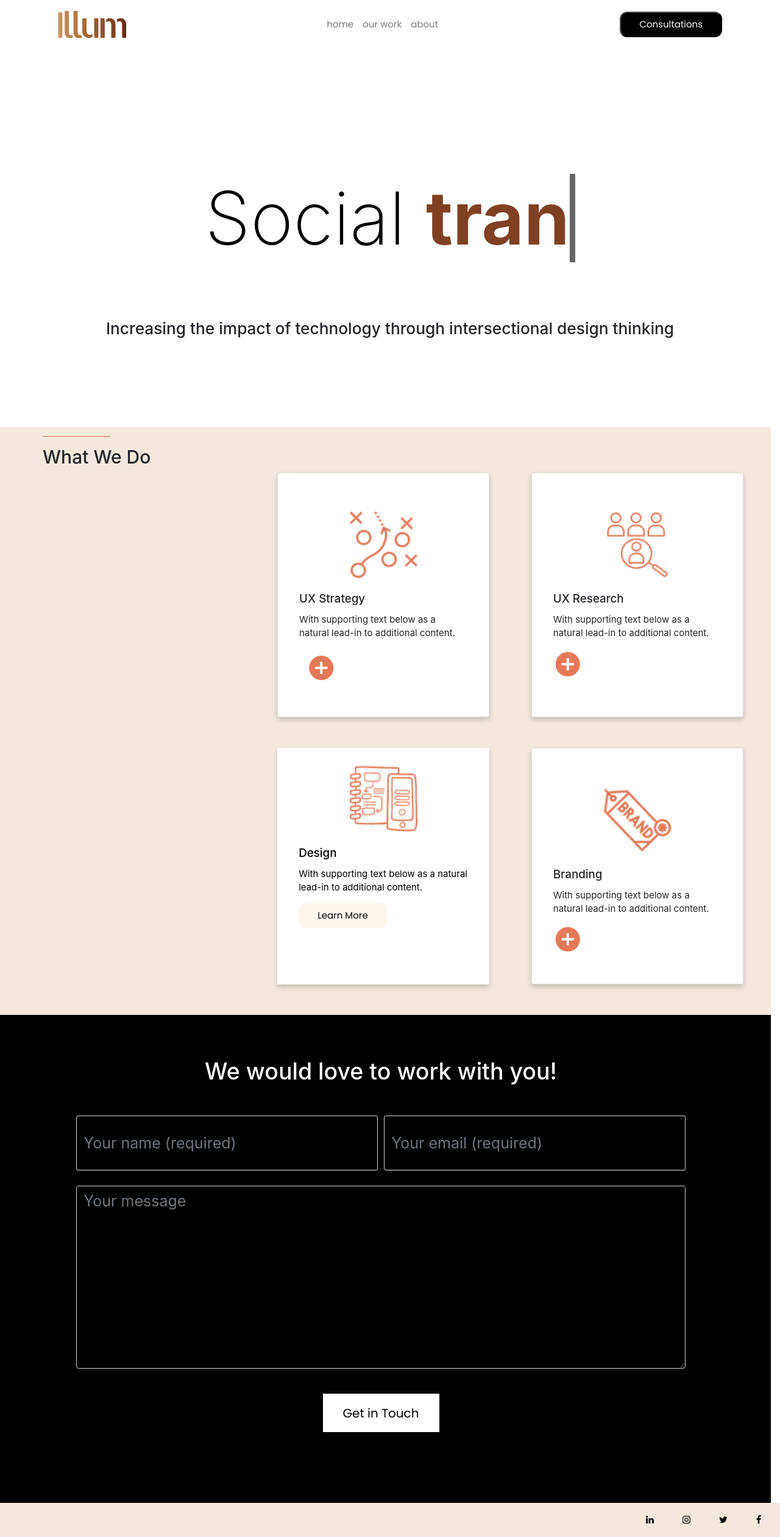
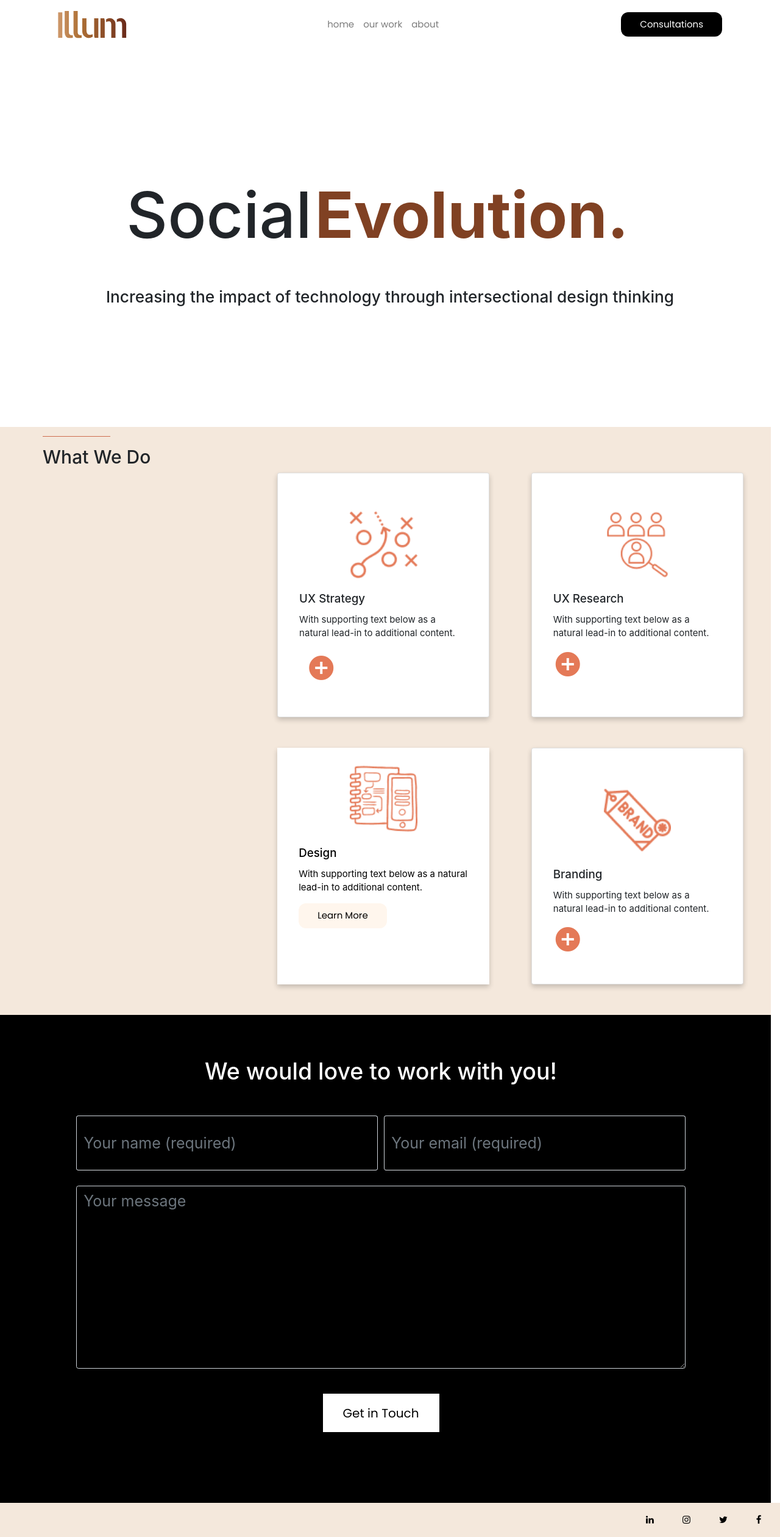
Before and after one commit to whitneylarose/Illum-Visions, a Django app: page / in a window 1280 px wide; the page is wider, and only the part inside the window is pictured. Shown: that part at 61% size. Run offline with Django 3.2, Linux system fonts and the light colour scheme; some libraries are stand-ins or nearby versions.

Commit message:
our work page

```diff
--- a/home/static/css/base.css
+++ b/home/static/css/base.css
@@ -40,6 +40,9 @@
 	margin-right: 80px;
 }
 
+.active a{
+   text-decoration: underline;
+}
 
 
 #menuItems a{
@@ -63,3 +66,9 @@
   color: #804123;
   font-weight: bold;
 }
+
+
+.btn:focus {
+  outline: none;
+  box-shadow: none;
+}
--- a/home/static/css/home.css
+++ b/home/static/css/home.css
@@ -327,3 +327,77 @@
 	font-family: Poppins;
 	padding: 8px 30px;
 }
+
+.sentence{
+font-size:700%;
+text-align:center;
+ margin-right: 50%;
+ margin-bottom: 5%;
+}
+
+
+/*Horizontal Sliding*/
+.slidingHorizontal{
+	display: inline;
+	text-indent: 1%;
+}
+.slidingHorizontal span{
+	animation: leftToRight 10.0s linear infinite 0s;
+	-ms-animation: leftToRight 10.0s linear infinite 0s;
+	-webkit-animation: leftToRight 10.0s linear infinite 0s;
+    font-weight: bold;
+	opacity: 0;
+	overflow: hidden;
+	position: absolute;
+	color: #E7B896;
+
+}
+.slidingHorizontal span:nth-child(2){
+	animation-delay: 2.5s;
+	-ms-animation-delay: 2.5s;
+	-webkit-animation-delay: 2.5s;
+	color: #AF7136;
+
+}
+.slidingHorizontal span:nth-child(3){
+	animation-delay: 5s;
+	-ms-animation-delay: 5s;
+	-webkit-animation-delay: 5s;
+	color: #804123;
+}
+.slidingHorizontal span:nth-child(4){
+	animation-delay: 7.5s;
+	-ms-animation-delay: 7.5s;
+	-webkit-animation-delay: 7.5s;
+	color: #4B0B0D;
+}
+
+
+/*leftToRight Animation*/
+@-moz-keyframes leftToRight{
+	0% { opacity: 0; }
+	5% { opacity: 0; -moz-transform: translateX(-50px); }
+	10% { opacity: 1; -moz-transform: translateX(0px); }
+	25% { opacity: 1; -moz-transform: translateX(0px); }
+	30% { opacity: 0; -moz-transform: translateX(50px); }
+	80% { opacity: 0; }
+	100% { opacity: 0; }
+}
+@-webkit-keyframes leftToRight{
+	0% { opacity: 0; }
+	5% { opacity: 0; -webkit-transform: translateX(-50px); }
+	10% { opacity: 1; -webkit-transform: translateX(0px); }
+	25% { opacity: 1; -webkit-transform: translateX(0px); }
+	30% { opacity: 0; -webkit-transform: translateX(50px); }
+	80% { opacity: 0; }
+	100% { opacity: 0; }
+}
+@-ms-keyframes leftToRight{
+	0% { opacity: 0; }
+	5% { opacity: 0; -ms-transform: translateX(-50px); }
+	10% { opacity: 1; -ms-transform: translateX(0px); }
+	25% { opacity: 1; -ms-transform: translateX(0px); }
+	30% { opacity: 0; -ms-transform: translateX(50px); }
+	80% { opacity: 0; }
+	100% { opacity: 0; }
+}
--- a/home/templates/base.html
+++ b/home/templates/base.html
@@ -45,11 +45,18 @@
 
           </ul>
           <div class="form-inline mt-2 mt-md-0">
-              <button class="navbar-nav float-right"type="button" id="consultations">Consultations</button>
+              <button class=" btn navbar-nav float-right"type="button" id="consultations" onclick="contactUs()">Consultations</a></button>
           </div>
         </div>
       </nav>
 
+
+    <script>
+    function contactUs()
+    {
+         location.href = "{% url 'home' %}#getintouch";
+    }
+    </script>
 
 
 <body>
--- a/home/templates/home.html
+++ b/home/templates/home.html
@@ -26,81 +26,95 @@
 
     <body>
 
-        <div id="socialtransformation" class="row container-fluid">
+        <div id="socialtransformation" class="row container-fluid justify-content-center">
 
             <div class="container" id="tagline">
 
-                 <h1 id="social" style="font-size:800%;" onload="typeWriter()">
-                        Social
-                      <span
-                           id="rotatingLetters"
-                              class="txt-rotate"
-                         data-period="2000"
-                         data-rotate='["transformation.", "advancement.", "evolution.", "development."]'></span>
-                    </h1>
+<!--                 <h1 id="social" style="font-size:800%;" onload="typeWriter()">-->
+<!--                        Social-->
+<!--                      <span-->
+<!--                           id="rotatingLetters"-->
+<!--                              class="txt-rotate"-->
+<!--                         data-period="2000"-->
+<!--                         data-rotate='["transformation.", "advancement.", "evolution.", "development."]'></span>-->
+<!--                    </h1>-->
 
 
-                    <script>
-                        var TxtRotate = function(el, toRotate, period) {
-                          this.toRotate = toRotate;
-                          this.el = el;
-                          this.loopNum = 0;
-                          this.period = parseInt(period, 10) || 2000;
-                          this.txt = '';
-                          this.tick();
-                          this.isDeleting = false;
-                        };
+<!--                    <script>-->
+<!--                        var TxtRotate = function(el, toRotate, period) {-->
+<!--                          this.toRotate = toRotate;-->
+<!--                          this.el = el;-->
+<!--                          this.loopNum = 0;-->
+<!--                          this.period = parseInt(period, 10) || 2000;-->
+<!--                          this.txt = '';-->
+<!--                          this.tick();-->
+<!--                          this.isDeleting = false;-->
+<!--                        };-->
 
-                        TxtRotate.prototype.tick = function() {
-                          var i = this.loopNum % this.toRotate.length;
-                          var fullTxt = this.toRotate[i];
+<!--                        TxtRotate.prototype.tick = function() {-->
+<!--                          var i = this.loopNum % this.toRotate.length;-->
+<!--                          var fullTxt = this.toRotate[i];-->
 
-                          if (this.isDeleting) {
-                            this.txt = fullTxt.substring(0, this.txt.length - 1);
-                          } else {
-                            this.txt = fullTxt.substring(0, this.txt.length + 1);
-                          }
+<!--                          if (this.isDeleting) {-->
+<!--                            this.txt = fullTxt.substring(0, this.txt.length - 1);-->
+<!--                          } else {-->
+<!--                            this.txt = fullTxt.substring(0, this.txt.length + 1);-->
+<!--                          }-->
 
-                          this.el.innerHTML = '<span class="wrap">'+this.txt+'</span>';
+<!--                          this.el.innerHTML = '<span class="wrap">'+this.txt+'</span>';-->
 
-                          var that = this;
-                          var delta = 300 - Math.random() * 100;
+<!--                          var that = this;-->
+<!--                          var delta = 300 - Math.random() * 100;-->
 
-                          if (this.isDeleting) { delta /= 2; }
+<!--                          if (this.isDeleting) { delta /= 2; }-->
 
-                          if (!this.isDeleting && this.txt === fullTxt) {
-                            delta = this.period;
-                            this.isDeleting = true;
-                          } else if (this.isDeleting && this.txt === '') {
-                            this.isDeleting = false;
-                            this.loopNum++;
-                            delta = 500;
-                          }
+<!--                          if (!this.isDeleting && this.txt === fullTxt) {-->
+<!--                            delta = this.period;-->
+<!--                            this.isDeleting = true;-->
+<!--                          } else if (this.isDeleting && this.txt === '') {-->
+<!--                            this.isDeleting = false;-->
+<!--                            this.loopNum++;-->
+<!--                            delta = 500;-->
+<!--                          }-->
 
-                          setTimeout(function() {
-                            that.tick();
-                          }, delta);
-                        };
+<!--                          setTimeout(function() {-->
+<!--                            that.tick();-->
+<!--                          }, delta);-->
+<!--                        };-->
 
-                        window.onload = function() {
-                          var elements = document.getElementsByClassName('txt-rotate');
-                          for (var i=0; i<elements.length; i++) {
-                            var toRotate = elements[i].getAttribute('data-rotate');
-                            var period = elements[i].getAttribute('data-period');
-                            if (toRotate) {
-                              new TxtRotate(elements[i], JSON.parse(toRotate), period);
-                            }
-                          }
-                          // INJECT CSS
-                          var css = document.createElement("style");
-                          css.type = "text/css";
-                          css.innerHTML = ".txt-rotate > .wrap { border-right: 0.08em solid #666 }";
-                          document.body.appendChild(css);
-                        };
-                    </script>
+<!--                        window.onload = function() {-->
+<!--                          var elements = document.getElementsByClassName('txt-rotate');-->
+<!--                          for (var i=0; i<elements.length; i++) {-->
+<!--                            var toRotate = elements[i].getAttribute('data-rotate');-->
+<!--                            var period = elements[i].getAttribute('data-period');-->
+<!--                            if (toRotate) {-->
+<!--                              new TxtRotate(elements[i], JSON.parse(toRotate), period);-->
+<!--                            }-->
+<!--                          }-->
+<!--                          // INJECT CSS-->
+<!--                          var css = document.createElement("style");-->
+<!--                          css.type = "text/css";-->
+<!--                          css.innerHTML = ".txt-rotate > .wrap { border-right: 0.08em solid #666 }";-->
+<!--                          document.body.appendChild(css);-->
+<!--                        };-->
+<!--                    </script>-->
 
-            </br>
-                </br>
+<!--            </br>-->
+<!--                </br>-->
+
+                  <h1 class="sentence">Social
+                    <div class="slidingHorizontal">
+                      <span>Transformation.</span>
+                      <span>Advancement.</span>
+                      <span>Evolution.</span>
+                      <span>Development.</span>
+                    </div>
+                  </h1>
+
+
+
+
+
 
                     <h3>
                         Increasing the impact of technology through intersectional design thinking
```
